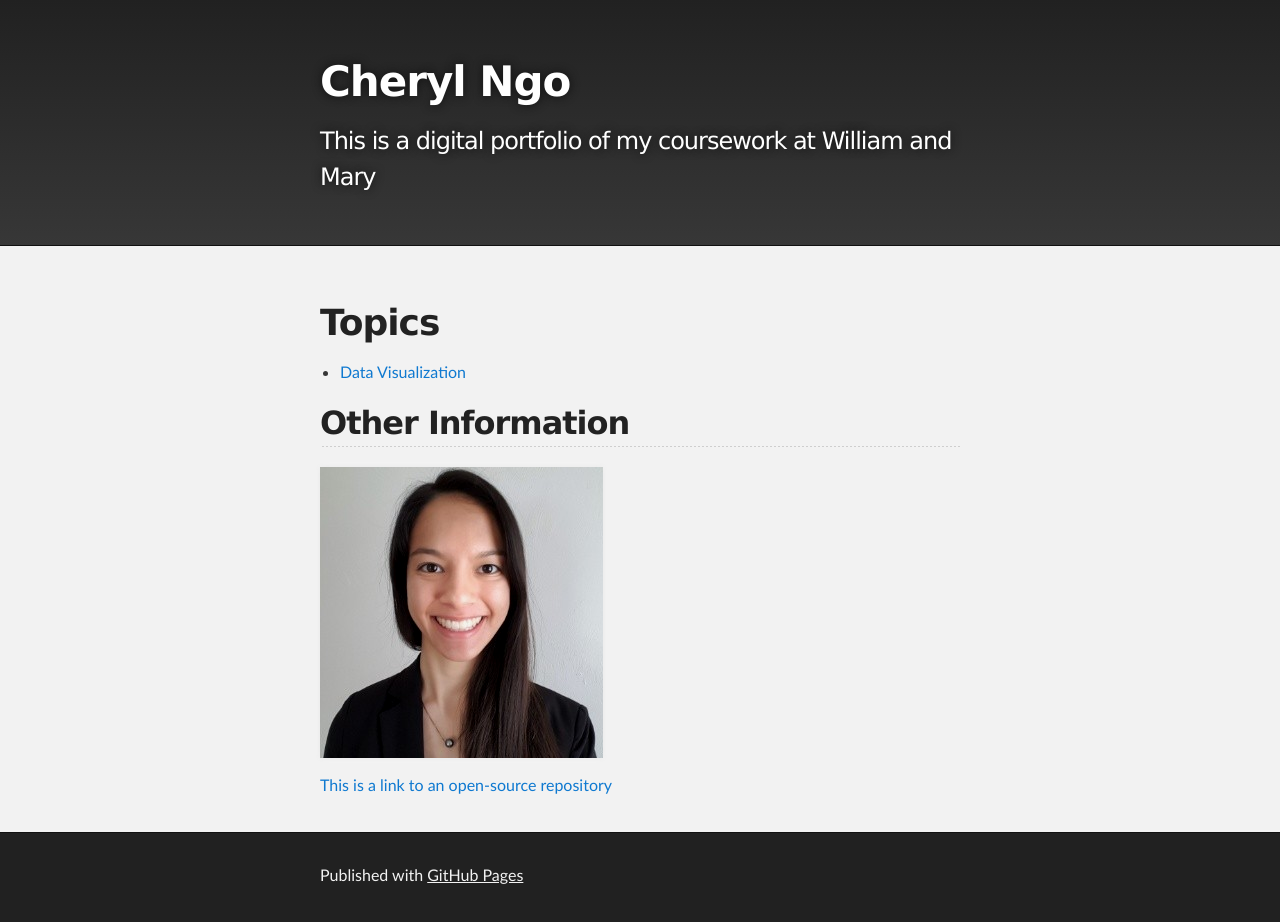
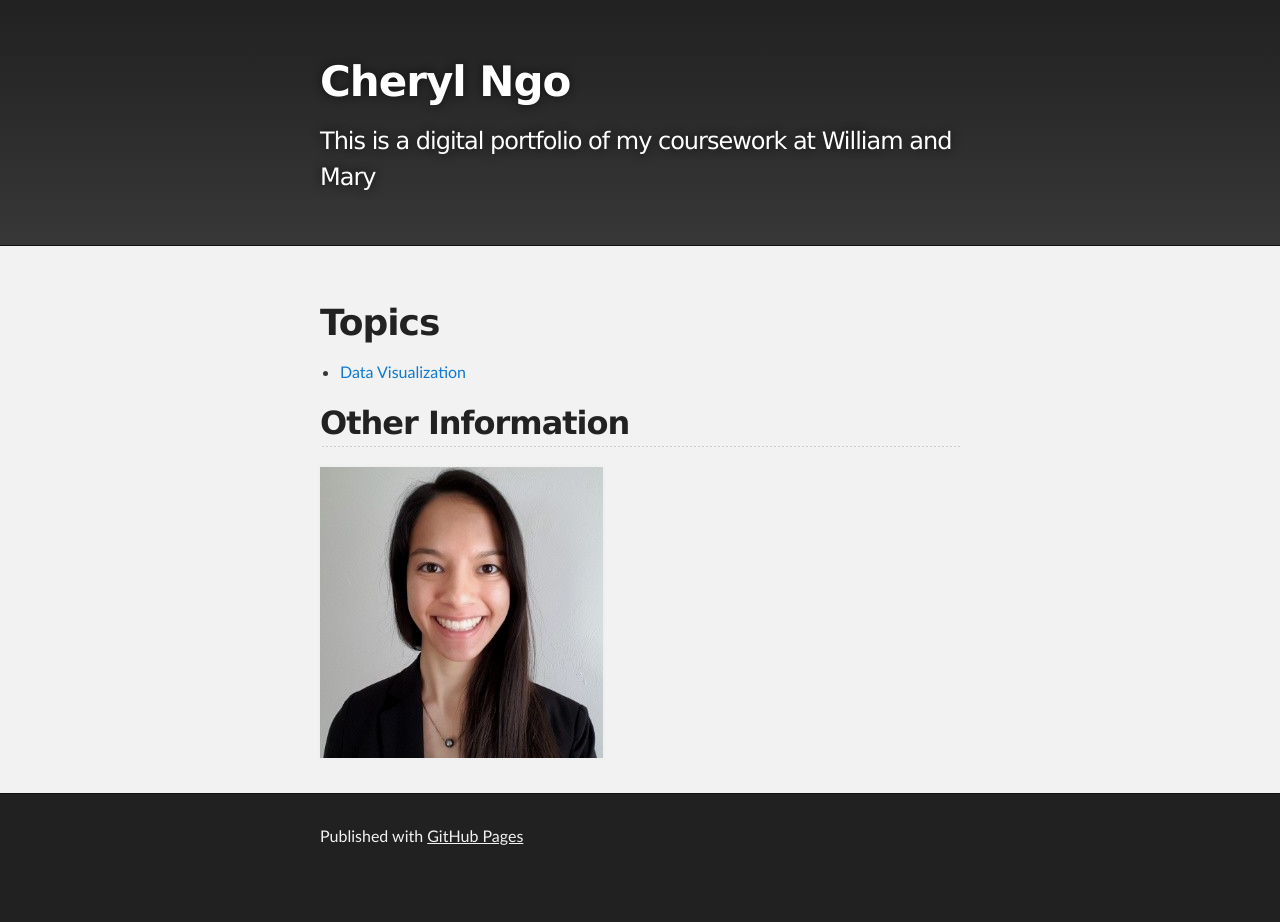
Before and after one commit to Cherylngo/cherylngo.github.io, a Jekyll site: the page built from index.md, in a window 1280 px wide. Built offline with Jekyll 4.4.1, drawn with Linux system fonts in a browser that asks for light colours; our own code applies the rules of GitHub Pages for plain Markdown files; after the commit the page ends 900 px from its top, so only the background shows below that.

Commit message:
Update index.md

```diff
--- a/index.md
+++ b/index.md
@@ -7,5 +7,3 @@
 ## Other Information
 
 [![Headshot](pics/Headshot.png)](https://www.linkedin.com/in/cherylngo/ "My LinkedIn Page")
-
-[This is a link to an open-source repository](https://github.com/Cherylngo/jekyll-doc-project)
```
